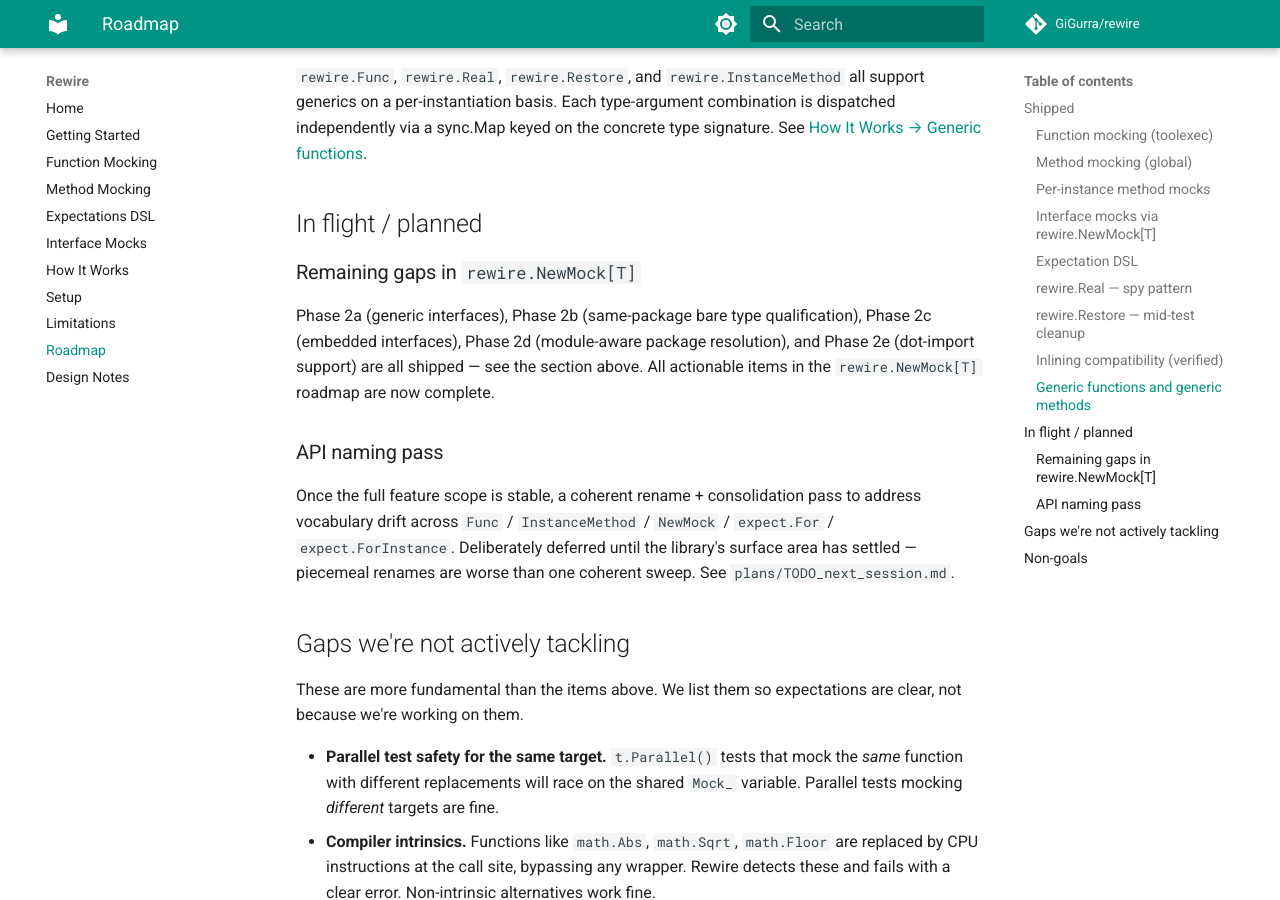
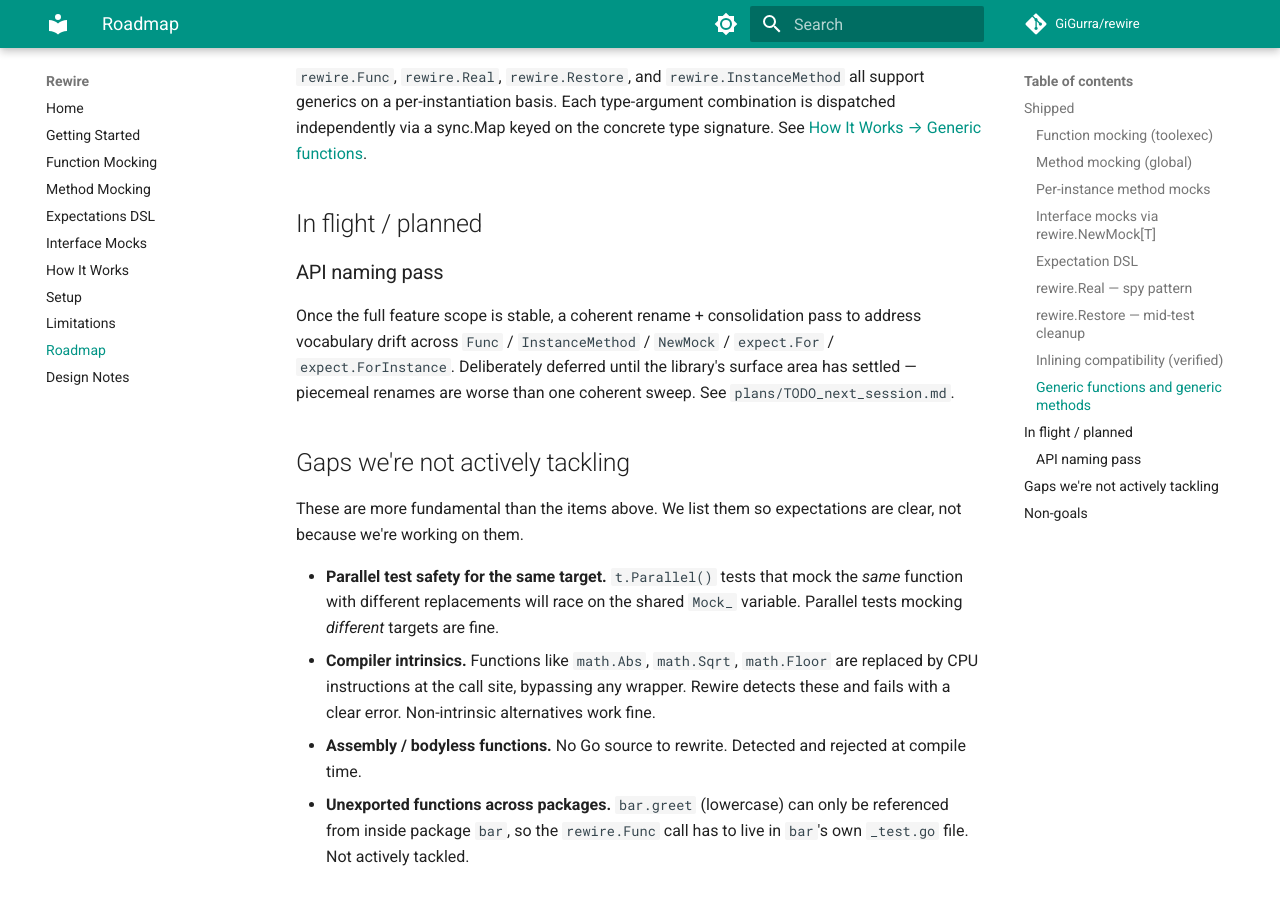
Before and after one commit to GiGurra/rewire, an MkDocs documentation site: the page built from docs/roadmap.md, in a window 1280 px wide and 900 px high, scrolled down 2019 px. Built offline with MkDocs 1.6.1 and Material for MkDocs 9.7.7, drawn with Linux system fonts in a browser that asks for light colours; comment, search, counter and statistics services are not loaded.

Commit message:
Drop stale "Remaining gaps in rewire.NewMock" subsection
The subsection was under "In flight / planned" but its body said
all Phase 2 items are shipped and nothing remains. Self-
contradictory. Since all interface-mock features are done, there's
nothing to put there — removing the subsection entirely.

Co-Authored-By: Claude Opus 4.6 (1M context) <noreply@anthropic.com>

```diff
--- a/docs/roadmap.md
+++ b/docs/roadmap.md
@@ -44,10 +44,6 @@ Rewire's rewrite transformation is small enough that Go's inliner inlines the wr
 
 ## In flight / planned
 
-### Remaining gaps in `rewire.NewMock[T]`
-
-Phase 2a (generic interfaces), Phase 2b (same-package bare type qualification), Phase 2c (embedded interfaces), Phase 2d (module-aware package resolution), and Phase 2e (dot-import support) are all shipped — see the section above. All actionable items in the `rewire.NewMock[T]` roadmap are now complete.
-
 ### API naming pass
 
 Once the full feature scope is stable, a coherent rename + consolidation pass to address vocabulary drift across `Func` / `InstanceMethod` / `NewMock` / `expect.For` / `expect.ForInstance`. Deliberately deferred until the library's surface area has settled — piecemeal renames are worse than one coherent sweep. See `plans/TODO_next_session.md`.
```
